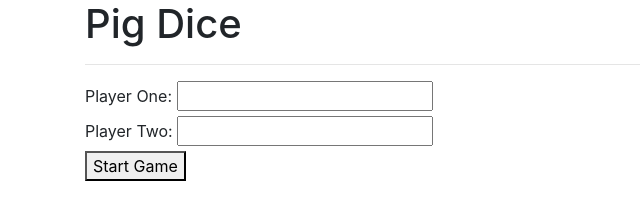
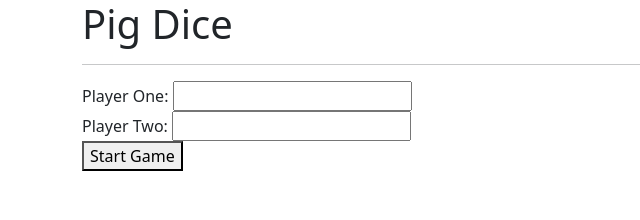
Before and after one commit to Patrick-Dolan/pig-dicev2, a website built with webpack: page src/index.html in a window 1280 px wide. Shown: the whole page, without its empty margins (0-640 px from the left). Built offline with nearby package versions, Linux system fonts and the light colour scheme.

Commit message:
refactor to use bootstrap through npm

```diff
--- a/package.json
+++ b/package.json
@@ -29,5 +29,8 @@
     "webpack": "4.46.0",
     "webpack-cli": "^3.3.12",
     "webpack-dev-server": "3.11.3"
+  },
+  "dependencies": {
+    "bootstrap": "^5.2.3"
   }
 }
--- a/src/index.html
+++ b/src/index.html
@@ -3,7 +3,6 @@
 <head>
   <meta charset="UTF-8">
   <meta name="viewport" content="width=device-width, initial-scale=1.0">
-  <link rel="stylesheet" href="https://stackpath.bootstrapcdn.com/bootstrap/4.5.0/css/bootstrap.min.css" integrity="sha384-9aIt2nRpC12Uk9gS9baDl411NQApFmC26EwAOH8WgZl5MYYxFfc+NcPb1dKGj7Sk" crossorigin="anonymous">
   <title>Pig Dice</title>
 </head>
 <body class="container">
--- a/src/index.js
+++ b/src/index.js
@@ -1,5 +1,7 @@
 import Game from './game.js';
 import Player from './player.js';
+import 'bootstrap';
+import 'bootstrap/dist/css/bootstrap.min.css';
 import './css/styles.css';
 
 // UI Logic
```
Also changed, not shown: 1 other file.
